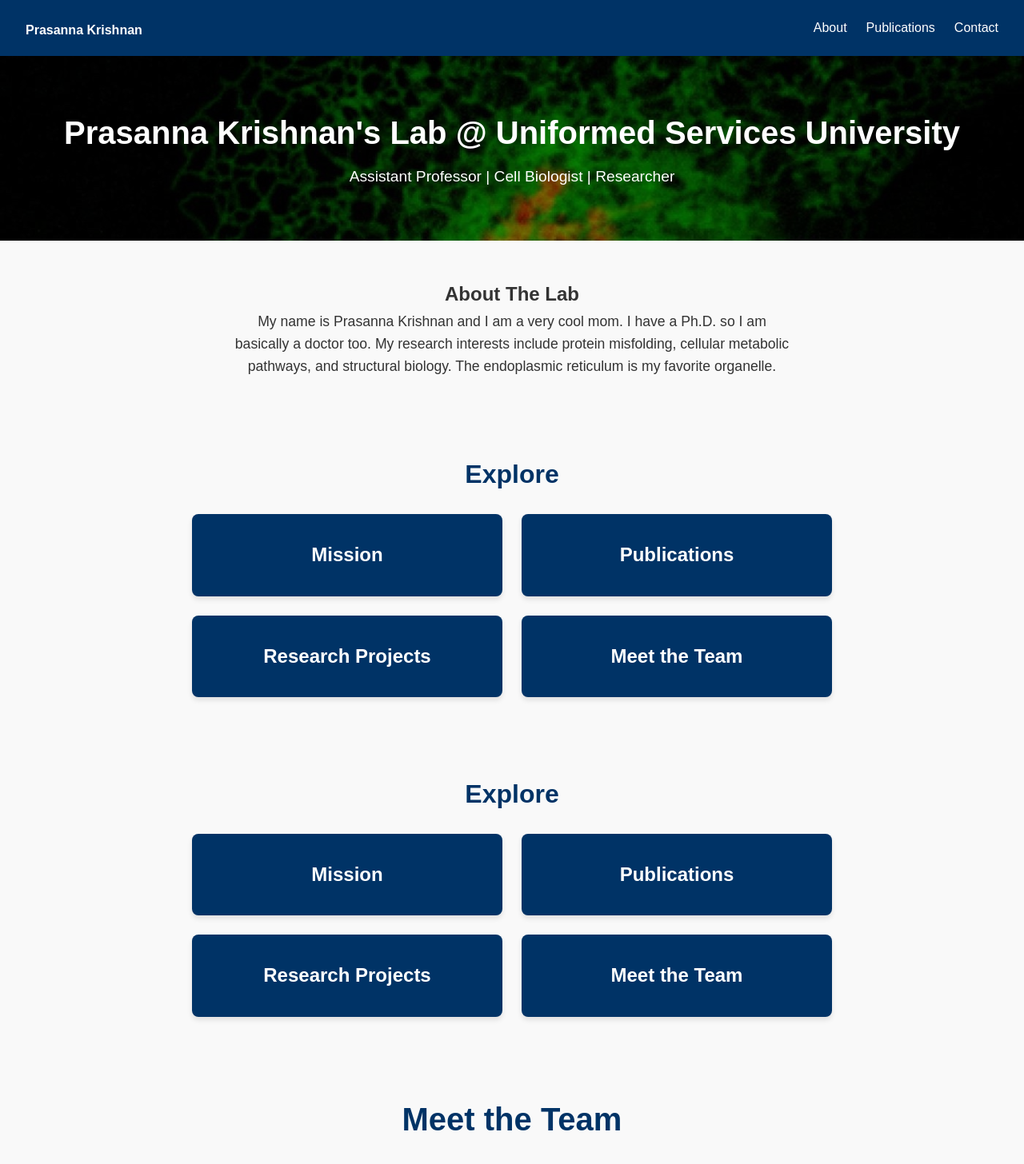
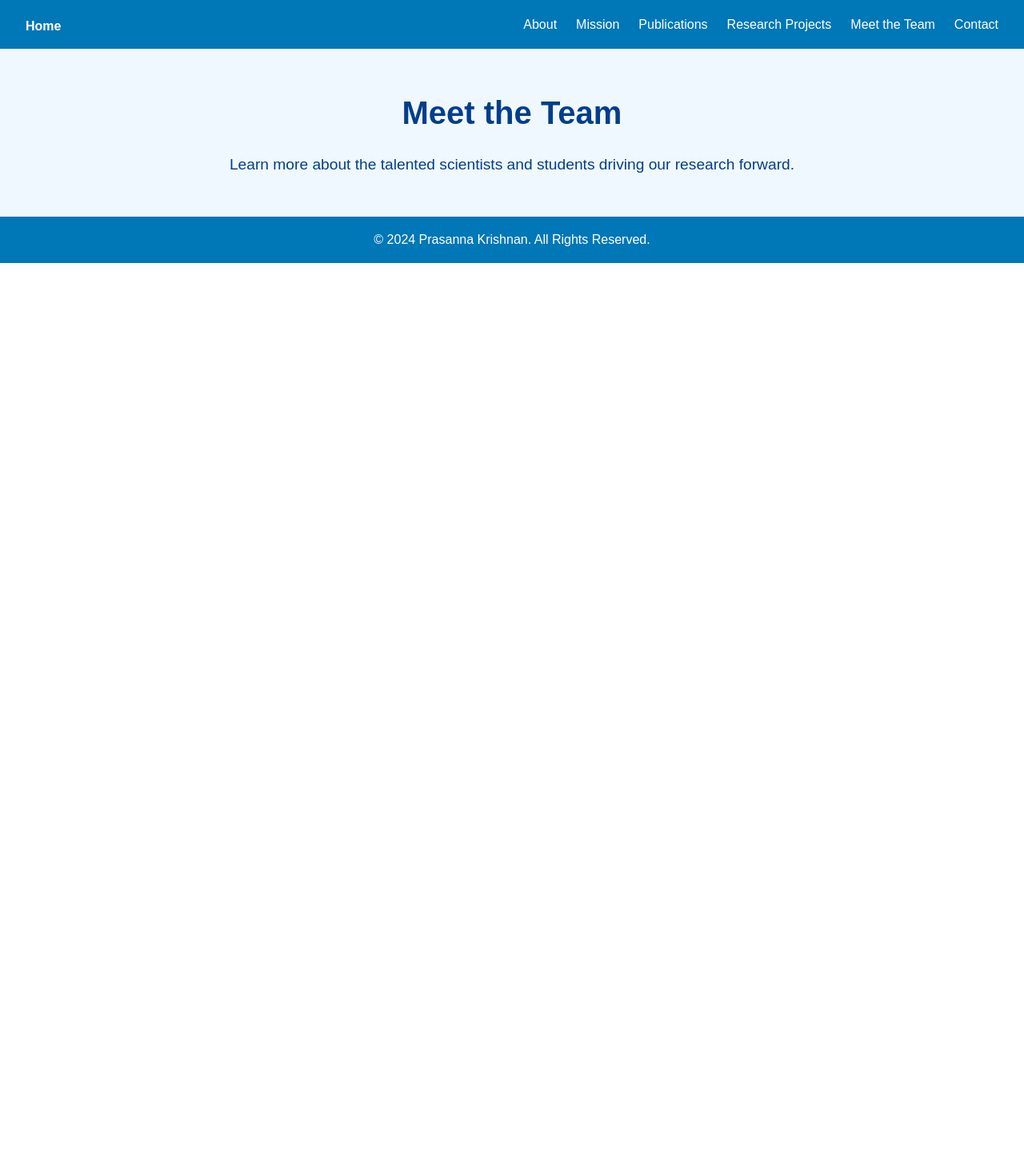
Before and after one commit to raki-krishnan/prasanna-website, a React (Create React App) app: page /team in a window 1280 px wide. Shown: the top 1456 px of the page at 80% size. After the commit the page ends 800 px from the top, so only its background shows below. Built offline with nearby package versions, Linux system fonts and the light colour scheme.

Commit message:
color scheme

```diff
--- a/src/App.css
+++ b/src/App.css
@@ -10,14 +10,15 @@
 .app-container {
   line-height: 1.6;
   color: #333;
-  background-color: #f9f9f9;
+  background-color: #f0f8ff;
+
 }
 
 /* Navigation Bar */
 .navbar {
-  background-color: #003366;
+  background-color: #0077b6;
   color: #fff;
-  padding: 1rem 2rem;
+  padding: 0.7rem 2rem;
   display: flex;
   justify-content: space-between;
   align-items: center;
@@ -29,6 +30,7 @@
 .navbar .logo {
   font-size: 1.5rem;
   font-weight: bold;
+  color: #fff;
 }
 
 .navbar ul {
@@ -41,12 +43,27 @@
   color: #fff;
   text-decoration: none;
   font-size: 1rem;
+  position: relative;
+  padding-bottom: 5px;
 }
 
-.navbar a:hover {
-  border-bottom: 2px solid #ffcc00;
+/* Underline Animation */
+.navbar a::after {
+  content: '';
+  position: absolute;
+  left: 0;
+  bottom: 0;
+  width: 0;
+  height: 4px;
+  background-color: #90e0ef;
+  transition: width 0.5s ease;
 }
 
+.navbar a:hover::after {
+  width: 100%;
+}
+
+/* Header Section */
 .header {
   background-image: url('../public/cell.jpeg');
   background-size: cover;
@@ -55,7 +72,7 @@
   color: #fff;
   text-align: center;
   padding: 4rem 2rem;
-  background-color: rgba(0, 0, 0, 0.5);
+  background-color: rgba(0, 119, 182, 0.7);
   background-blend-mode: overlay;
 }
 
@@ -68,7 +85,6 @@
   font-size: 1.2rem;
 }
 
-
 /* About Section */
 .about, .publications, .contact {
   padding: 3rem 2rem;
@@ -79,26 +95,7 @@
   max-width: 700px;
   margin: 0 auto;
   font-size: 1.1rem;
-}
-
-/* Projects Section */
-.publications-grid {
-  display: grid;
-  grid-template-columns: repeat(auto-fit, minmax(300px, 1fr));
-  gap: 2rem;
-}
-
-.publications-card {
-  background-color: #fff;
-  border: 1px solid #ddd;
-  border-radius: 8px;
-  padding: 1.5rem;
-  box-shadow: 0 4px 6px rgba(0, 0, 0, 0.1);
-}
-
-.publications-card h3 {
-  margin-bottom: 0.5rem;
-  color: #003366;
+  color: #023e8a;
 }
 
 /* Contact Section */
@@ -108,14 +105,13 @@
 
 .contact a {
   text-decoration: none;
-  color: #003366;
+  color: #0077b6;
   font-weight: bold;
 }
 
 .contact a:hover {
-  color: #ffcc00;
+  color: #48cae4;
 }
-
 
 /* Grid Section */
 .grid-section {
@@ -126,7 +122,7 @@
 .grid-section h2 {
   font-size: 2rem;
   margin-bottom: 1.5rem;
-  color: #003366;
+  /* color: #023e8a;  */
 }
 
 .grid-container {
@@ -138,7 +134,7 @@
 }
 
 .grid-item {
-  background-color: #003366;
+  background-color: #0077b6;
   color: #fff;
   border-radius: 8px;
   padding: 2rem;
@@ -146,7 +142,8 @@
   font-size: 1.5rem;
   font-weight: bold;
   box-shadow: 0 4px 6px rgba(0, 0, 0, 0.1);
-  transition: transform 0.3s, box-shadow 0.3s;
+  transition: transform 0.3s ease, box-shadow 0.3s ease, background-color 0.5s ease;
+
 }
 
 .grid-item a {
@@ -159,17 +156,18 @@
 .grid-item:hover {
   transform: translateY(-5px);
   box-shadow: 0 8px 12px rgba(0, 0, 0, 0.2);
+  background-color: #90e0ef;
 }
 
 /* Page Container Styling */
 .page-container {
   padding: 3rem 2rem;
   text-align: center;
-  background-color: #f9f9f9;
+  background-color: #f0f8ff;
 }
 
 .page-container h1 {
-  color: #003366;
+  color: #023e8a;
   margin-bottom: 1rem;
   font-size: 2.5rem;
 }
@@ -179,11 +177,12 @@
   max-width: 800px;
   margin: 0 auto;
   line-height: 1.8;
+  color: #023e8a;
 }
 
 /* Footer */
 .footer {
-  background-color: #003366;
+  background-color: #0077b6;
   color: #fff;
   text-align: center;
   padding: 1rem 0;
--- a/src/App.jsx
+++ b/src/App.jsx
@@ -6,24 +6,10 @@
 import ResearchProjects from './research_projects';
 import Team from './team';
 
-function App() {
+// Home Page Component
+function Home() {
     return (
-        <Router>
-            <div className="app-container">
-                {/* Navigation Bar */}
-                <header className="navbar">
-                    <div className="logo">
-                        <Link to="/">Prasanna Krishnan</Link>
-                    </div>
-                    <nav>
-                        <ul>
-                            <li><a href="#about">About</a></li>
-                            <li><Link to="/publications">Publications</Link></li>
-                            <li><a href="#contact">Contact</a></li>
-                        </ul>
-                    </nav>
-                </header>
-
+        <>
             {/* Header Section */}
             <section className="header">
                 <h1>Prasanna Krishnan's Lab @ Uniformed Services University</h1>
@@ -45,56 +31,62 @@
             <h2>Explore</h2>
             <div className="grid-container">
                 <div className="grid-item">
-                            <Link to="/mission">Mission</Link>
+                    <Link to="/mission" className="grid-link">Mission</Link>
                 </div>
                 <div className="grid-item">
-                            <Link to="/publications">Publications</Link>
+                    <Link to="/publications" className="grid-link">Publications</Link>
                 </div>
                 <div className="grid-item">
-                            <Link to="/research-projects">Research Projects</Link>
+                    <Link to="/research-projects" className="grid-link">Research Projects</Link>
                 </div>
                 <div className="grid-item">
-                            <Link to="/team">Meet the Team</Link>
+                    <Link to="/team" className="grid-link">Meet the Team</Link>
                 </div>
             </div>
         </section>
-                {/* 2x2 Grid Section */}
-                <section className="grid-section">
-                    <h2>Explore</h2>
-                    <div className="grid-container">
-                        <div className="grid-item">
-                            <a href="/mission" target="_self">Mission</a>
-                        </div>
-                        <div className="grid-item">
-                            <a href="/publications" target="_self">Publications</a>
-                        </div>
-                        <div className="grid-item">
-                            <a href="/research-projects" target="_self">Research Projects</a>
-                        </div>
-                        <div className="grid-item">
-                            <a href="/team" target="_self">Meet the Team</a>
-                        </div>
-                    </div>
-                </section>
-
-
-                {/* Routes */}
-                <Routes>
-                    <Route path="/mission" element={<Mission />} />
-                    <Route path="/publications" element={<Publications />} />
-                    <Route path="/research-projects" element={<ResearchProjects />} />
-                    <Route path="/team" element={<Team />} />
-                </Routes>
 
             {/* Contact Section */}
             <section id="contact" className="contact">
                 <h2>Contact Me</h2>
                 <ul>
                     <li>Email: <a href="mailto:prasanna.satpute@gmail.com">prasanna.satpute@gmail.com</a></li>
-                        <li>LinkedIn: <a href="https://www.linkedin.com">linkedin.com/in/username</a></li>
-                        <li>ResearchGate: <a href="https://www.researchgate.net">researchgate.net/username</a></li>
+                    <li>LinkedIn: <a href="https://www.linkedin.com/in/cellbiologist/">linkedin.com/in/cellbiologist</a></li>
+                    <li>Bluesky: <a href="https://www.bluesky.app">bluesky.app/username</a></li>
                 </ul>
             </section>
+        </>
+    );
+}
+
+function App() {
+    return (
+        <Router>
+            <div className="app-container">
+                {/* Navigation Bar */}
+                <header className="navbar">
+                    <div className="logo">
+                        <Link to="/">Home</Link>
+                    </div>
+                    <nav>
+                        <ul>
+                            <li><Link to="/">About</Link></li>
+                            <li><Link to="/mission">Mission</Link></li>
+                            <li><Link to="/publications">Publications</Link></li>
+                            <li><Link to="/research_projects">Research Projects</Link></li>
+                            <li><Link to="/team">Meet the Team</Link></li>
+                            <li><Link to="/">Contact</Link></li>
+                        </ul>
+                    </nav>
+                </header>
+
+                {/* Routes */}
+                <Routes>
+                    <Route path="/" element={<Home />} />
+                    <Route path="/mission" element={<Mission />} />
+                    <Route path="/publications" element={<Publications />} />
+                    <Route path="/research_projects" element={<ResearchProjects />} />
+                    <Route path="/team" element={<Team />} />
+                </Routes>
 
                 {/* Footer */}
                 <footer className="footer">
```
Lines whose indentation alone changed are shown as unchanged.
